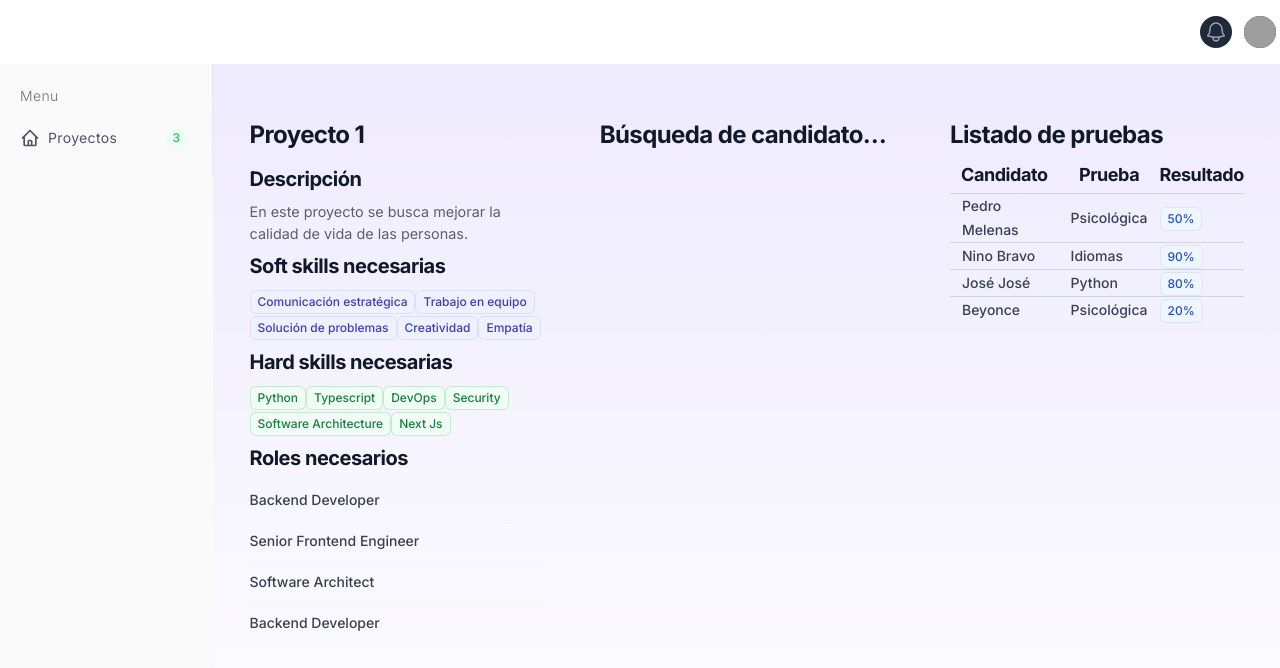
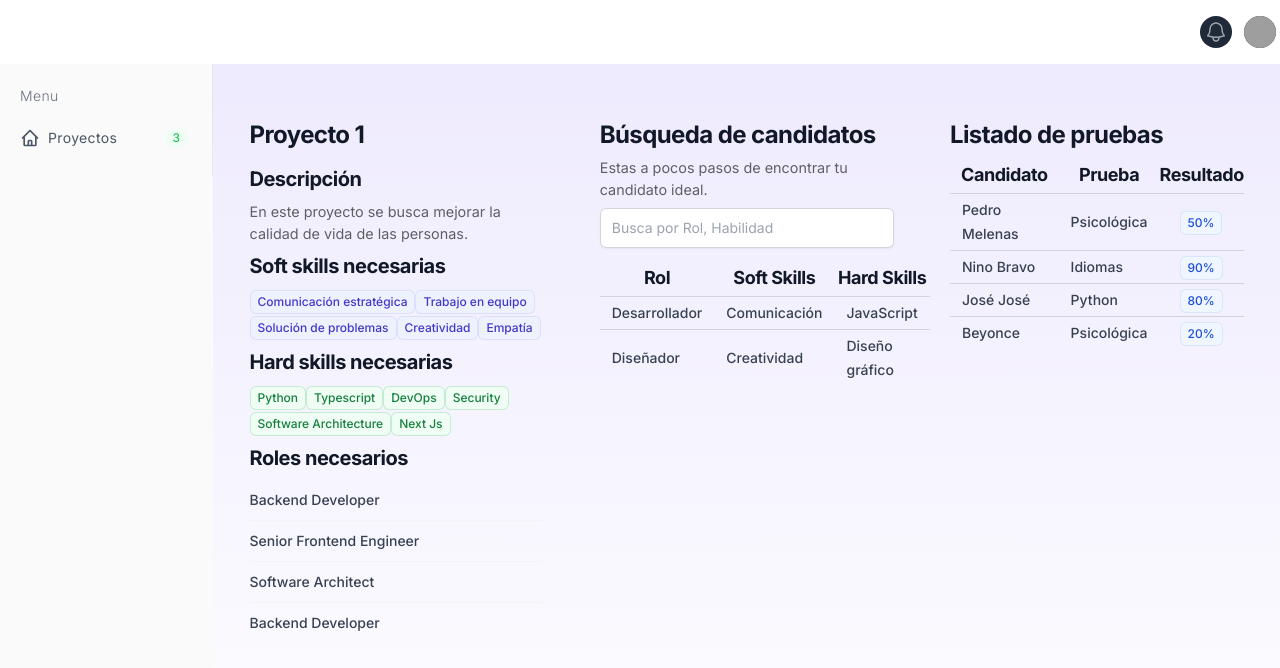
Before and after one commit to dsvivasss/ABC-Web, a Next.js app: page /project_detail in a window 1280 px wide. Shown: the top 668 px of the page. Built offline with nearby package versions, Linux system fonts and the light colour scheme; grey boxes are pictures that could not be loaded.

Commit message:
PR-10/Se crea la busqueda de candidatos

```diff
--- a/package.json
+++ b/package.json
@@ -23,6 +23,7 @@
     "next": "13.5.4",
     "react": "^18",
     "react-dom": "^18",
+    "react-table": "^7.8.0",
     "react-toastify": "^9.1.3"
   },
   "description": "This is a [Next.js](https://nextjs.org/) project bootstrapped with [`create-next-app`](https://github.com/vercel/next.js/tree/canary/packages/create-next-app).",
--- /dev/null
+++ b/src/app/components/TableComponent.jsx
@@ -0,0 +1,100 @@
+import React, { useState } from "react";
+import { useTable, useFilters, useGlobalFilter } from "react-table";
+
+const data = [
+  {
+    rol: "Desarrollador",
+    habilidadesBlandas: "Comunicación",
+    habilidadesDuras: "JavaScript",
+  },
+  {
+    rol: "Diseñador",
+    habilidadesBlandas: "Creatividad",
+    habilidadesDuras: "Diseño gráfico",
+  },
+];
+
+const columns = [
+  {
+    Header: "Rol",
+    accessor: "rol",
+    //Filter: TextFilter,
+  },
+  {
+    Header: "Soft Skills",
+    accessor: "habilidadesBlandas",
+    //Filter: TextFilter,
+  },
+  {
+    Header: "Hard Skills",
+    accessor: "habilidadesDuras",
+    //Filter: TextFilter,
+  },
+];
+
+const TableComponent = () => {
+  const [filterInput, setFilterInput] = useState("");
+
+  const {
+    getTableProps,
+    getTableBodyProps,
+    headerGroups,
+    rows,
+    prepareRow,
+    state,
+    setGlobalFilter,
+  } = useTable(
+    {
+      columns,
+      data,
+    },
+    useFilters,
+    useGlobalFilter
+  );
+
+  // Obtiene el estado del filtro global
+  const { globalFilter } = state;
+
+  return (
+    <div className="pt-2">
+      <input
+        className="block w-full rounded-md border-0 text-gray-900 shadow-sm ring-1 ring-inset ring-gray-300 placeholder:text-gray-400 focus:ring-2 focus:ring-inset focus:ring-indigo-600 sm:text-sm sm:leading-6"
+        type="text"
+        placeholder="Busca por Rol, Habilidad"
+        value={filterInput}
+        onChange={(e) => {
+          setFilterInput(e.target.value); // Actualiza el estado del filtro global
+          setGlobalFilter(e.target.value); // Aplica el filtro global
+        }}
+      />
+      <div className="pt-3"></div>
+      <table {...getTableProps()} className="min-w-full table-auto divide-y divide-gray-300 py-2">
+        <thead>
+          {headerGroups.map((headerGroup) => (
+            <tr {...headerGroup.getHeaderGroupProps()}>
+              {headerGroup.headers.map((column) => (
+                <th {...column.getHeaderProps()} className="text-lg from-black font-bold leading-2 text-gray-900 sm:tracking-tight py-1">{column.render("Header")}</th>
+              ))}
+            </tr>
+          ))}
+        </thead>
+        <tbody {...getTableBodyProps()} className="divide-y divide-gray-300 py-2">
+          {rows.map((row) => {
+            prepareRow(row);
+            return (
+              <tr {...row.getRowProps()}>
+                {row.cells.map((cell) => {
+                  return (
+                    <td className="text-sm font-medium leading-6 text-gray-700 sm:px-3 py-1" {...cell.getCellProps()}>{cell.render("Cell")}</td>
+                  );
+                })}
+              </tr>
+            );
+          })}
+        </tbody>
+      </table>
+    </div>
+  );
+};
+
+export default TableComponent;
--- a/src/app/project_detail/page.jsx
+++ b/src/app/project_detail/page.jsx
@@ -12,6 +12,7 @@ import { ToastContainer, toast } from "react-toastify";
 import "react-toastify/dist/ReactToastify.css";
 import TestcardItem from "../components/TestcardItem";
 import { Container } from "postcss";
+import TableComponent from "../components/TableComponent";
 
 const skills_soft = [
   {
@@ -316,14 +317,16 @@ export default function Project_create() {
               </div>
               <div className={styles.card}>
                 <h1 className="animate-fade-up text-2xl from-black bg-clip-text  font-bold leading-7 text-gray-900 sm:truncate sm:tracking-tight py-2">
-                  Búsqueda de candidatos ssssss
+                  Búsqueda de candidatos
                 </h1>
+                <p>Estas a pocos pasos de encontrar tu candidato ideal.</p>
+                <TableComponent></TableComponent>
               </div>
               <div className={styles.card}>
                 <h1 className="animate-fade-up text-2xl from-black bg-clip-text  font-bold leading-7 text-gray-900 sm:truncate sm:tracking-tight py-2">
                   Listado de pruebas
                 </h1>
-                <table class="table-auto divide-y divide-gray-300 py-2">
+                <table className="table-auto divide-y divide-gray-300 py-2">
                   <thead className="">
                     <tr>
                       <th className="text-lg from-black font-bold leading-2 text-gray-900 sm:truncate sm:tracking-tight py-1">
@@ -339,52 +342,52 @@ export default function Project_create() {
                   </thead>
                   <tbody className="divide-y divide-gray-300 py-2">
                     <tr>
-                      <td className="text-sm font-medium leading-6 text-gray-700 sm:px-3">
+                      <td className="text-sm font-medium leading-6 text-gray-700 sm:px-3 py-1">
                         Pedro Melenas
                       </td>
-                      <td className="text-sm font-medium leading-6 text-gray-700 sm:px-3">
+                      <td className="text-sm font-medium leading-6 text-gray-700 sm:px-3 py-1">
                         Psicológica
                       </td>
-                      <td>
+                      <td className="pl-5">
                         <span className="inline-flex items-center rounded-md bg-blue-50 px-2 py-1 text-xs font-medium text-blue-700 ring-1 ring-inset ring-blue-700/10">
                           50%
                         </span>
                       </td>
                     </tr>
                     <tr>
-                      <td className="text-sm font-medium leading-6 text-gray-700 sm:px-3">
+                      <td className="text-sm font-medium leading-6 text-gray-700 sm:px-3 py-1">
                         Nino Bravo
                       </td>
-                      <td className="text-sm font-medium leading-6 text-gray-700 sm:px-3">
+                      <td className="text-sm font-medium leading-6 text-gray-700 sm:px-3 py-1">
                         Idiomas
                       </td>
-                      <td>
+                      <td className="pl-5">
                         <span className="inline-flex items-center rounded-md bg-blue-50 px-2 py-1 text-xs font-medium text-blue-700 ring-1 ring-inset ring-blue-700/10">
                           90%
                         </span>
                       </td>
                     </tr>
                     <tr>
-                      <td className="text-sm font-medium leading-6 text-gray-700 sm:px-3">
+                      <td className="text-sm font-medium leading-6 text-gray-700 sm:px-3 py-1">
                         José José
                       </td>
-                      <td className="text-sm font-medium leading-6 text-gray-700 sm:px-3">
+                      <td className="text-sm font-medium leading-6 text-gray-700 sm:px-3 py-1">
                         Python
                       </td>
-                      <td>
+                      <td className="pl-5">
                         <span className="inline-flex items-center rounded-md bg-blue-50 px-2 py-1 text-xs font-medium text-blue-700 ring-1 ring-inset ring-blue-700/10">
                           80%
                         </span>
                       </td>
                     </tr>
                     <tr>
-                      <td className="text-sm font-medium leading-6 text-gray-700 sm:px-3">
+                      <td className="text-sm font-medium leading-6 text-gray-700 sm:px-3 py-1">
                         Beyonce
                       </td>
-                      <td className="text-sm font-medium leading-6 text-gray-700 sm:px-3">
+                      <td className="text-sm font-medium leading-6 text-gray-700 sm:px-3 py-1">
                         Psicológica
                       </td>
-                      <td>
+                      <td className="pl-5">
                         <span className="inline-flex items-center rounded-md bg-blue-50 px-2 py-1 text-xs font-medium text-blue-700 ring-1 ring-inset ring-blue-700/10">
                           20%
                         </span>
```
Also changed, not shown: 1 other file (tests, documents, lock files or other folders).
